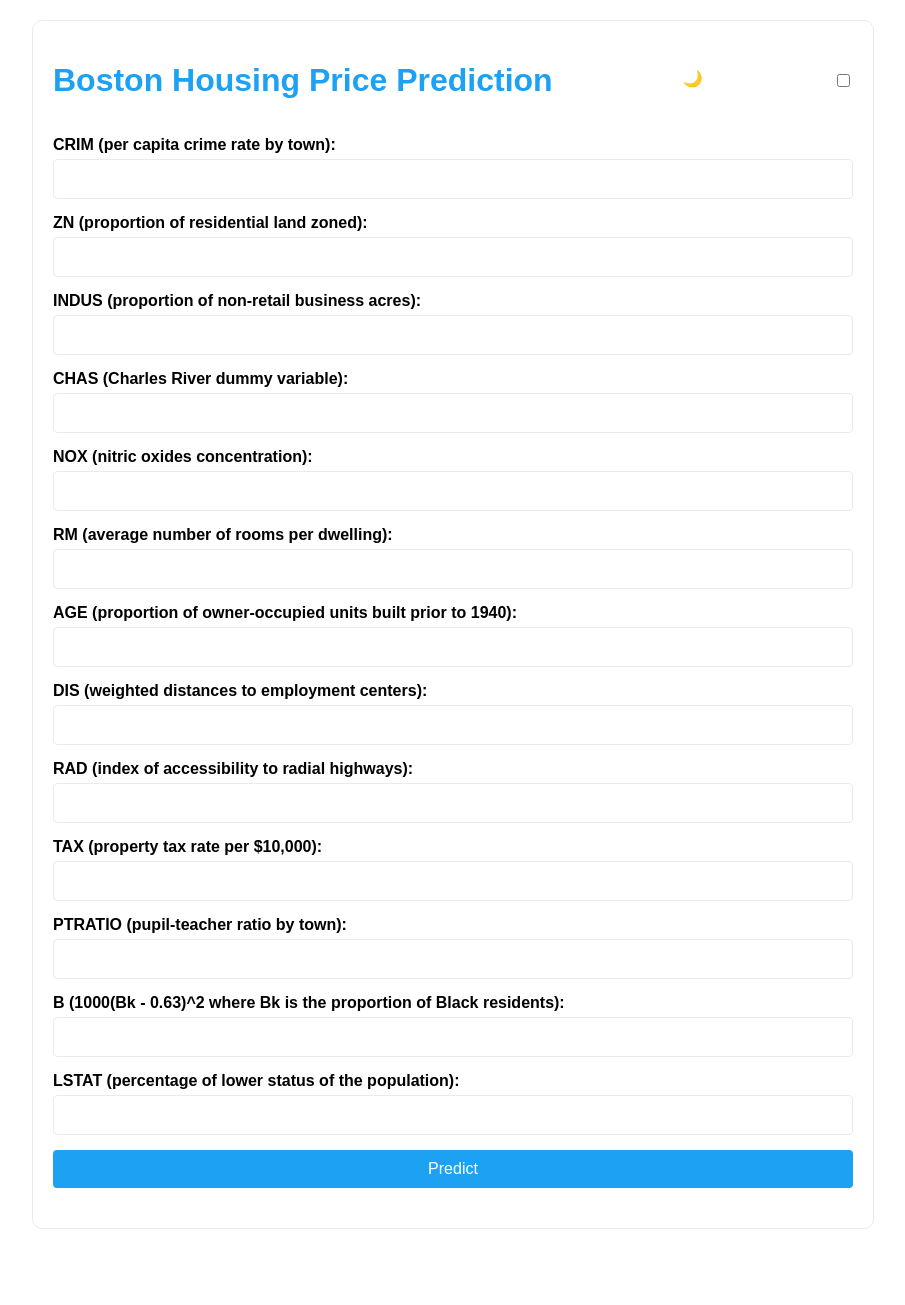
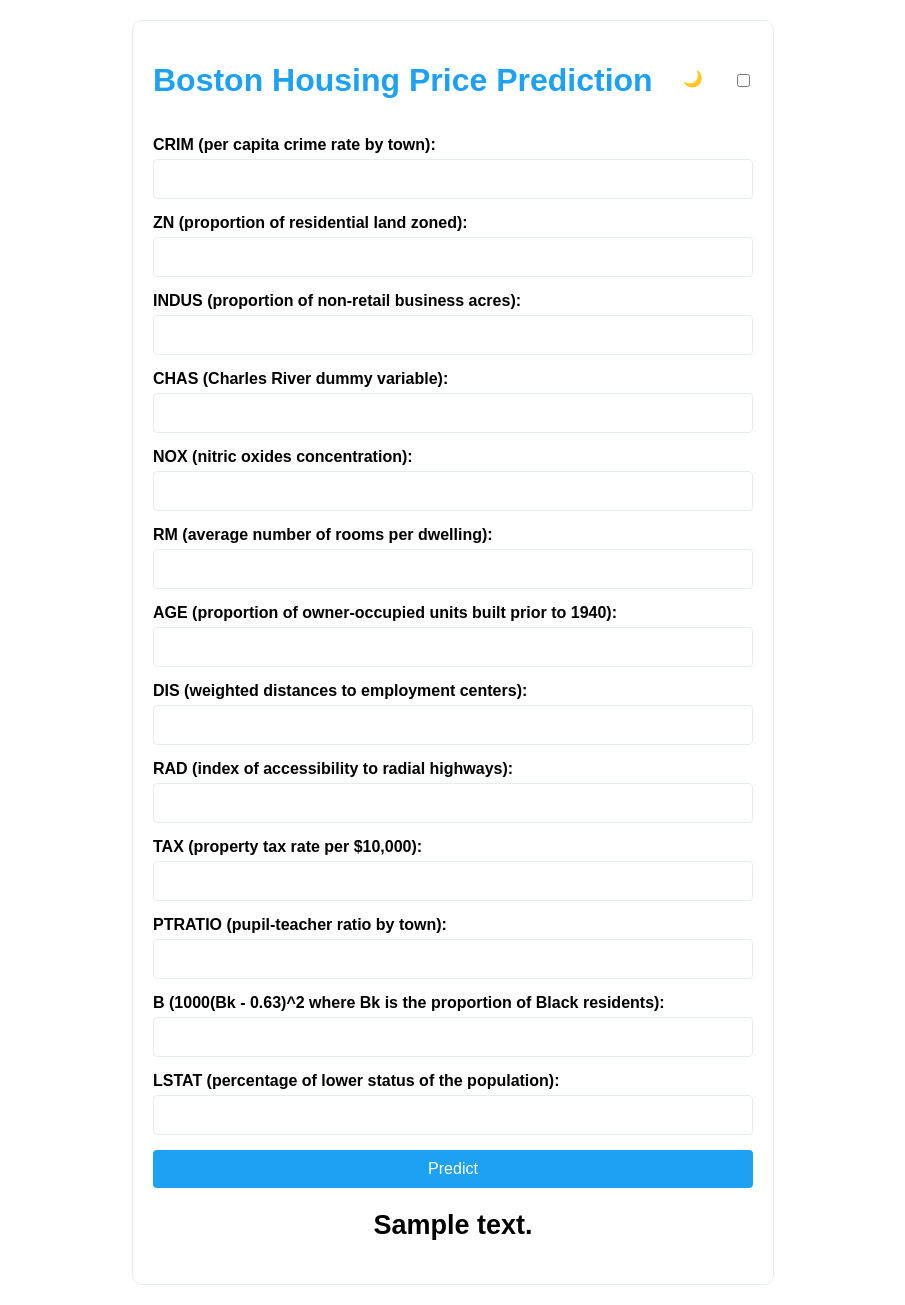
Before and after one commit to spabhijna/BostonHousingModel, a Flask app: template templates/index.html in a window 1280 px wide. Shown: the whole page, without its empty margins (187-1092 px from the left). Before the commit the page ends 1229 px from the top, so only its background shows below. Run offline with Flask 3, Linux system fonts and the light colour scheme; the template is opened without the code that fills it: most values are stand-ins (such as "Sample title", 1, 10 or a date in 2020); parts of the project's set-up code (start-up, migrations or seed data) failed here and were passed over.

Commit message:
Changed the mistake in html file (indec.html)

```diff
--- a/templates/index.html
+++ b/templates/index.html
@@ -30,7 +30,7 @@
         }
 
         .container {
-            max-width: 800px; /* Increase width for prediction display */
+            max-width: 600px;
             margin: 20px auto;
             padding: 20px;
             background-color: var(--background-color-light);
@@ -108,18 +108,6 @@
             font-size: 18px;
             text-align: center;
         }
-
-        /* New styles for prediction display */
-        .prediction-container {
-            display: flex;
-            flex-direction: column;
-            margin-top: 20px;
-        }
-
-        .prediction-label {
-            font-weight: bold;
-            margin-bottom: 5px;
-        }
     </style>
 </head>
 <body>
@@ -130,50 +118,54 @@
             <input type="checkbox" id="theme-toggle" onchange="toggleTheme()">
         </div>
 
-        <form id="prediction-form" onsubmit="handleSubmit(event)">
+        <form action="/predict" method="POST">
             <label for="CRIM">CRIM (per capita crime rate by town):</label>
-            <input type="text" id="CRIM" name="CRIM" required>
+            <input type="text" name="CRIM" required>
 
             <label for="ZN">ZN (proportion of residential land zoned):</label>
-            <input type="text" id="ZN" name="ZN" required>
+            <input type="text" name="ZN" required>
 
             <label for="INDUS">INDUS (proportion of non-retail business acres):</label>
-            <input type="text" id="INDUS" name="INDUS" required>
+            <input type="text" name="INDUS" required>
 
             <label for="CHAS">CHAS (Charles River dummy variable):</label>
-            <input type="text" id="CHAS" name="CHAS" required>
+            <input type="text" name="CHAS" required>
 
             <label for="NOX">NOX (nitric oxides concentration):</label>
-            <input type="text" id="NOX" name="NOX" required>
+            <input type="text" name="NOX" required>
 
             <label for="RM">RM (average number of rooms per dwelling):</label>
-            <input type="text" id="RM" name="RM" required>
+            <input type="text" name="RM" required>
 
             <label for="AGE">AGE (proportion of owner-occupied units built prior to 1940):</label>
-            <input type="text" id="AGE" name="AGE" required>
+            <input type="text" name="AGE" required>
 
             <label for="DIS">DIS (weighted distances to employment centers):</label>
-            <input type="text" id="DIS" name="DIS" required>
+            <input type="text" name="DIS" required>
 
             <label for="RAD">RAD (index of accessibility to radial highways):</label>
-            <input type="text" id="RAD" name="RAD" required>
+            <input type="text" name="RAD" required>
 
             <label for="TAX">TAX (property tax rate per $10,000):</label>
-            <input type="text" id="TAX" name="TAX" required>
+            <input type="text" name="TAX" required>
 
             <label for="PTRATIO">PTRATIO (pupil-teacher ratio by town):</label>
-            <input type="text" id="PTRATIO" name="PTRATIO" required>
+            <input type="text" name="PTRATIO" required>
 
             <label for="B">B (1000(Bk - 0.63)^2 where Bk is the proportion of Black residents):</label>
-            <input type="text" id="B" name="B" required>
+            <input type="text" name="B" required>
 
             <label for="LSTAT">LSTAT (percentage of lower status of the population):</label>
-            <input type="text" id="LSTAT" name="LSTAT" required>
+            <input type="text" name="LSTAT" required>
 
             <button type="submit">Predict</button>
         </form>
 
-        <div id="prediction-output" class="prediction-container"></div>
+        {% if prediction_text %}
+            <div class="prediction">
+                <h2>{{ prediction_text }}</h2>
+            </div>
+        {% endif %}
     </div>
 
     <script>
@@ -182,37 +174,6 @@
             const isDarkMode = body.classList.toggle('dark-mode');
             document.getElementById('theme-toggle').checked = isDarkMode;
         }
-
-        function handleSubmit(event) {
-            event.preventDefault(); // Prevent the default form submission
-
-            // Gather the input values
-            const formData = new FormData(event.target);
-            const data = Object.fromEntries(formData.entries());
-
-            // Here you would typically send the data to the backend for prediction
-            // For demonstration, let's simulate a prediction result
-            const predictionText = `Predicted Price: $${(Math.random() * 500000 + 100000).toFixed(2)}`; // Random prediction
-
-            // Update the prediction output without losing input values
-            const output = `
-                <div class="prediction-label">${predictionText}</div>
-                <div>CRIM: ${data.CRIM}</div>
-                <div>ZN: ${data.ZN}</div>
-                <div>INDUS: ${data.INDUS}</div>
-                <div>CHAS: ${data.CHAS}</div>
-                <div>NOX: ${data.NOX}</div>
-                <div>RM: ${data.RM}</div>
-                <div>AGE: ${data.AGE}</div>
-                <div>DIS: ${data.DIS}</div>
-                <div>RAD: ${data.RAD}</div>
-                <div>TAX: ${data.TAX}</div>
-                <div>PTRATIO: ${data.PTRATIO}</div>
-                <div>B: ${data.B}</div>
-                <div>LSTAT: ${data.LSTAT}</div>
-            `;
-            document.getElementById('prediction-output').innerHTML = output;
-        }
     </script>
 </body>
 </html>
```
